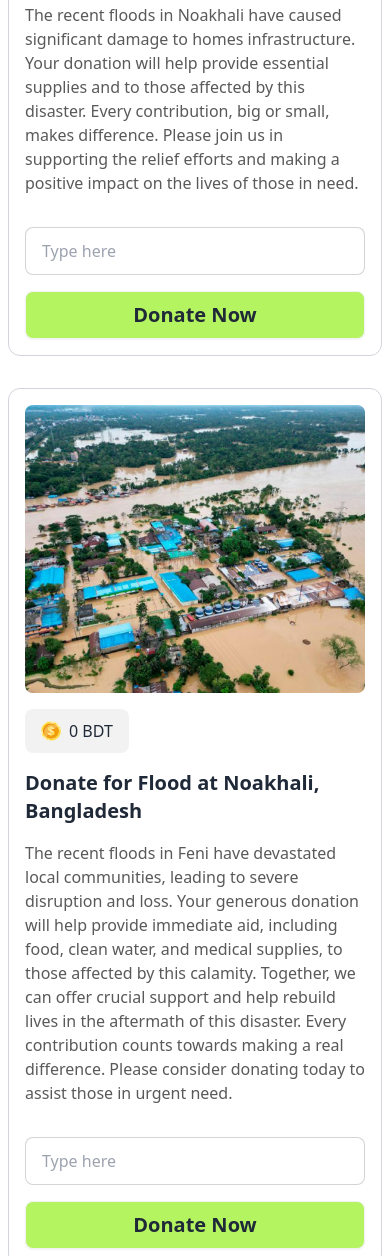
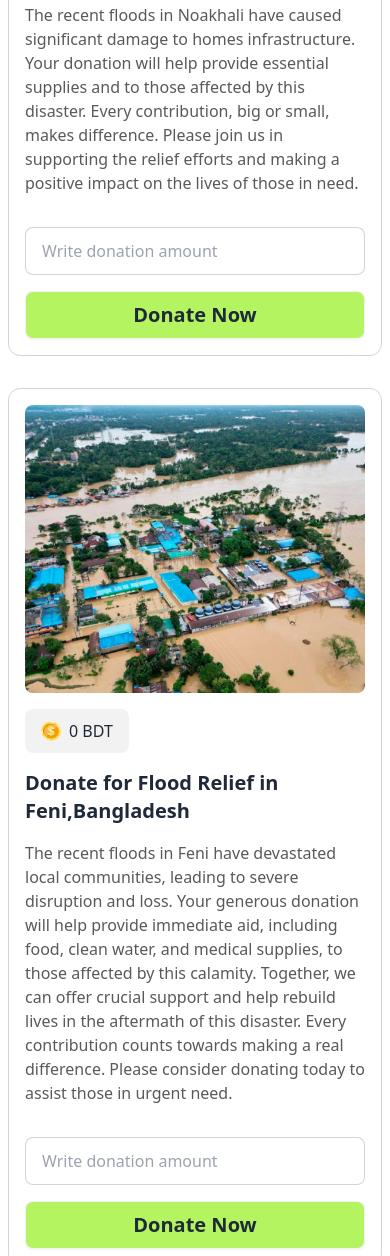
Before and after one commit to emonShimoul/B10A5-DOM-Quest-Build-and-Manipulate-Emon, a plain HTML site: page index.html in a window 390 px wide. Shown: the part 615-1871 px from the top of the page. Drawn offline with nearby package versions, Linux system fonts and the light colour scheme.

Commit message:
completed responsive design

```diff
--- a/index.html
+++ b/index.html
@@ -80,7 +80,7 @@
           </p>
           <input
             type="text"
-            placeholder="Type here"
+            placeholder="Write donation amount"
             class="input input-bordered w-full mb-4"
           />
           <button class="btn text-xl bg-[#B4F461] font-semibold w-full">
@@ -107,7 +107,7 @@
             <span class="font-medium">0 BDT</span>
           </div>
           <h3 class="text-xl font-bold mb-4">
-            Donate for Flood at Noakhali, Bangladesh
+            Donate for Flood Relief in Feni,Bangladesh
           </h3>
           <p class="mb-8 text-[#111111B2]">
             The recent floods in Feni have devastated local communities, leading
@@ -121,7 +121,7 @@
           </p>
           <input
             type="text"
-            placeholder="Type here"
+            placeholder="Write donation amount"
             class="input input-bordered w-full mb-4"
           />
           <button class="btn text-xl bg-[#B4F461] font-semibold w-full">
@@ -163,7 +163,7 @@
           </p>
           <input
             type="text"
-            placeholder="Type here"
+            placeholder="Write donation amount"
             class="input input-bordered w-full mb-8"
           />
           <button class="btn text-xl bg-[#B4F461] font-semibold w-full">
@@ -175,7 +175,9 @@
     <!-- donation-setion ends -->
 
     <!-- history-section starts -->
-    <div class="history">This is history</div>
+    <div class="history lg:px-8 px-2 py-4">
+      <h2>This is history</h2>
+    </div>
     <!-- history-section ends -->
 
     <script src="https://cdn.tailwindcss.com"></script>
```
